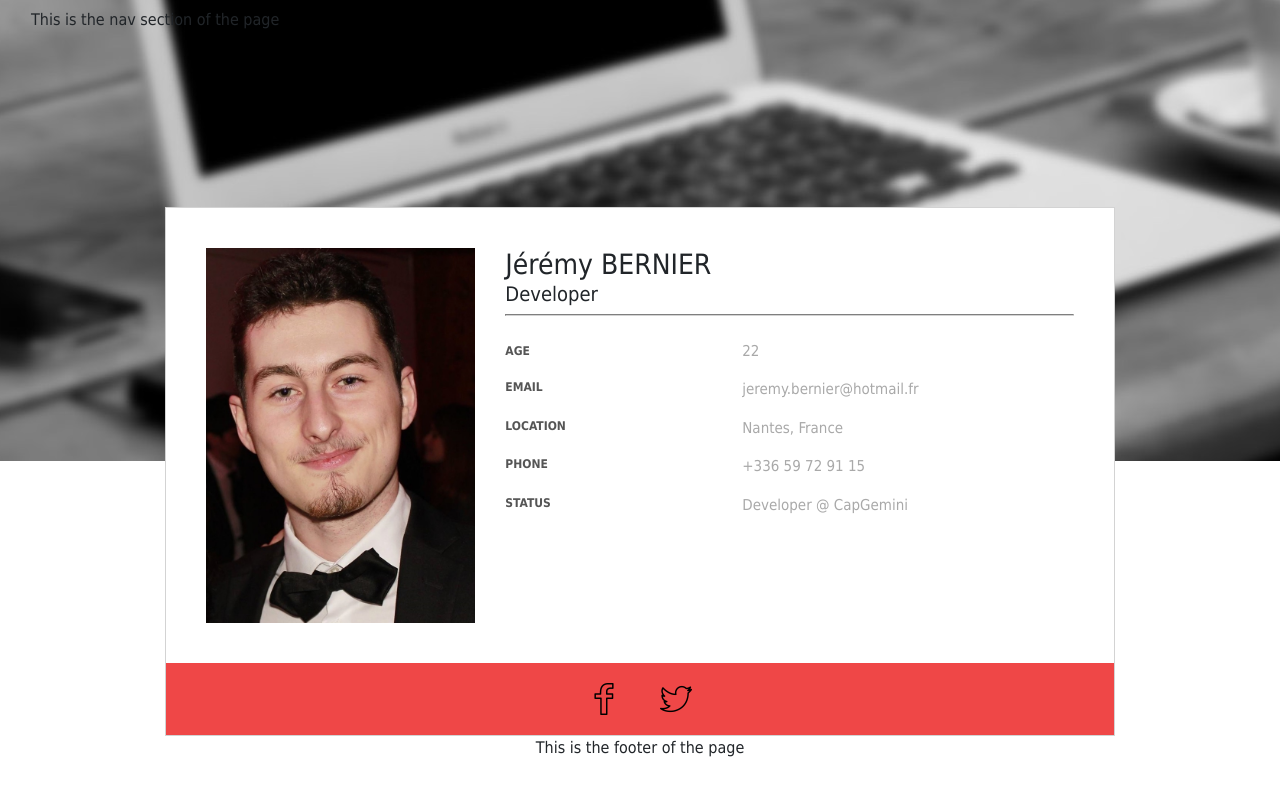
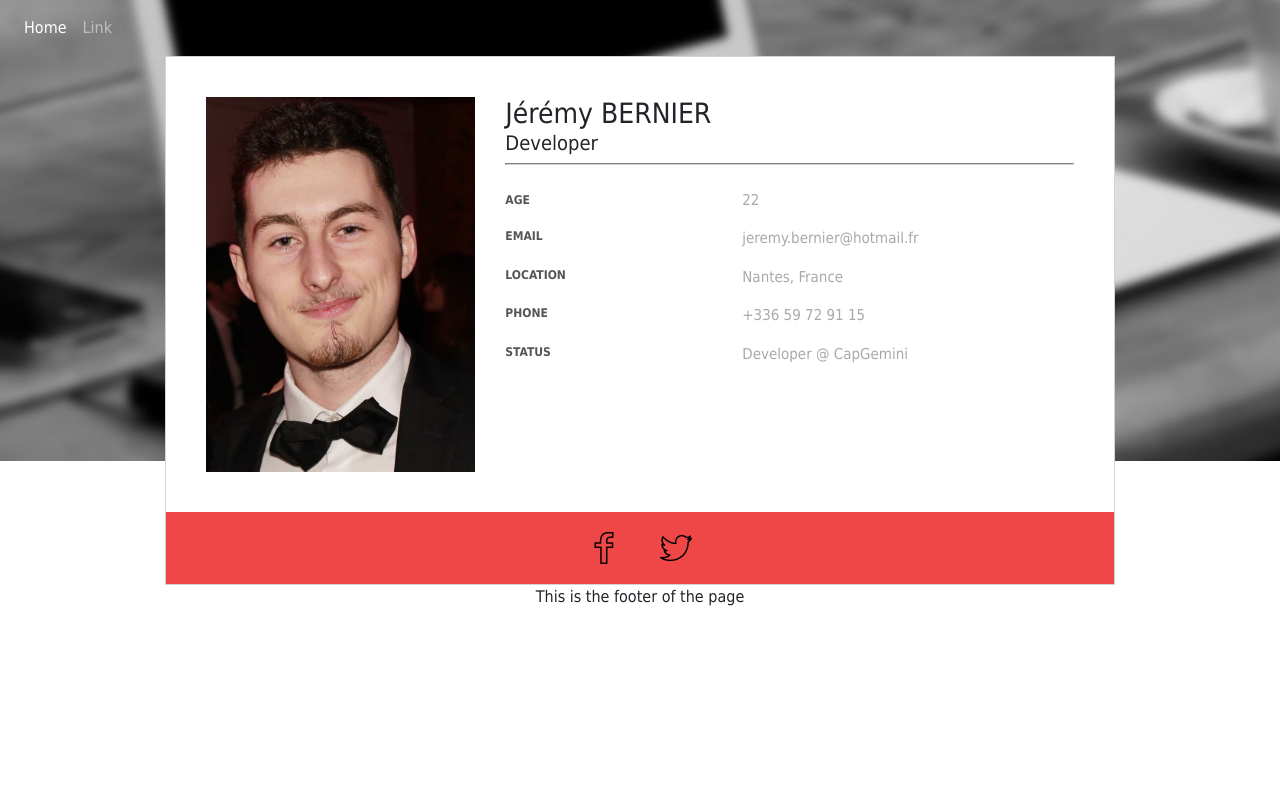
Before and after one commit to J-Bernier/J-Bernier.github.io, a Jekyll site: the page built from index.html, in a window 1280 px wide. Shown: the top 796 px of the page. Built offline with Jekyll 4.4.1, drawn with Linux system fonts in a browser that asks for light colours; nearby versions of some CDN libraries.

Commit message:
added navbar with scripts

```diff
--- a/_includes/head.html
+++ b/_includes/head.html
@@ -25,8 +25,12 @@
     </title>
 
     <link rel="stylesheet" href="/lib/bootstrap/css/bootstrap.min.css">
+    <link rel="stylesheet" href="/css/content.css">
 
-    <link rel="stylesheet" href="/css/content.css">
+
+    <script src="https://code.jquery.com/jquery-3.2.1.slim.min.js" integrity="sha384-KJ3o2DKtIkvYIK3UENzmM7KCkRr/rE9/Qpg6aAZGJwFDMVNA/GpGFF93hXpG5KkN" crossorigin="anonymous"></script>
+    <script src="https://cdnjs.cloudflare.com/ajax/libs/popper.js/1.12.9/umd/popper.min.js" integrity="sha384-ApNbgh9B+Y1QKtv3Rn7W3mgPxhU9K/ScQsAP7hUibX39j7fakFPskvXusvfa0b4Q" crossorigin="anonymous"></script>
+    <script type="text/javascript" src="/lib/bootstrap/js/bootstrap.min.js"></script>
 
     <!-- TODO : include JS file
     <script type="text/javascript" src="//ajax.googleapis.com/ajax/libs/jquery/1.10.2/jquery.min.js"></script>
--- a/_includes/nav.html
+++ b/_includes/nav.html
@@ -1,7 +1,16 @@
-<nav class="navbar">
-    <div class="container-fluid">
-        <row class="align-items-start">
-                This is the nav section of the page
-        </row>
+<nav class="navbar navbar-expand-sm navbar-dark">
+    <button class="navbar-toggler" type="button" data-toggle="collapse" data-target="#navbarSupportedContent" aria-controls="navbarSupportedContent" aria-expanded="false" aria-label="Toggle navigation">
+      <span class="navbar-toggler-icon"></span>
+    </button>
+
+    <div class="collapse navbar-collapse" id="navbarSupportedContent">
+        <ul class="navbar-nav mr-auto">
+            <li class="nav-item active">
+                <a class="nav-link" href="#">Home <span class="sr-only">(current)</span></a>
+            </li>
+            <li class="nav-item">
+                <a class="nav-link" href="#">Link</a>
+            </li>
+        </ul>
     </div>
 </nav>
--- a/css/content.scss
+++ b/css/content.scss
@@ -11,7 +11,6 @@ body{
 }
 
 .navbar{
-    padding-bottom:175px;
 }
 
 .no-l-padding{
--- a/docker-compose.yml
+++ b/docker-compose.yml
@@ -2,7 +2,7 @@
 
 jekyll:
     image: jekyll/jekyll:pages
-    command: jekyll serve --force_polling
+    command: jekyll serve --incremental --force_polling
     ports:
         - 4000:4000
     volumes:
```
